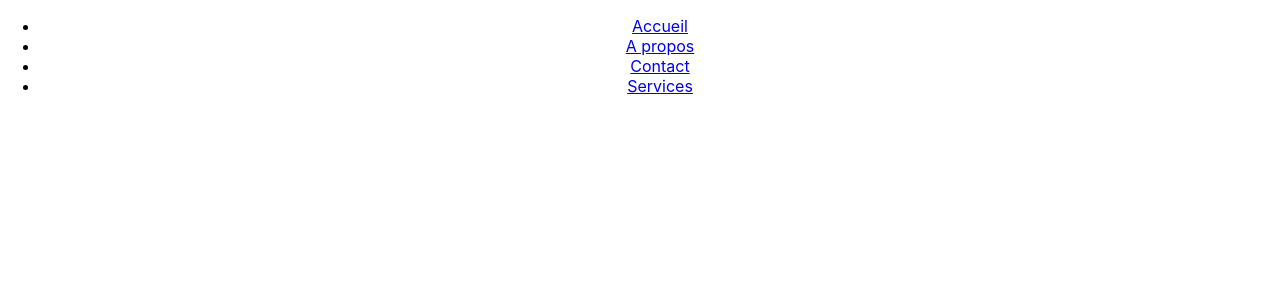
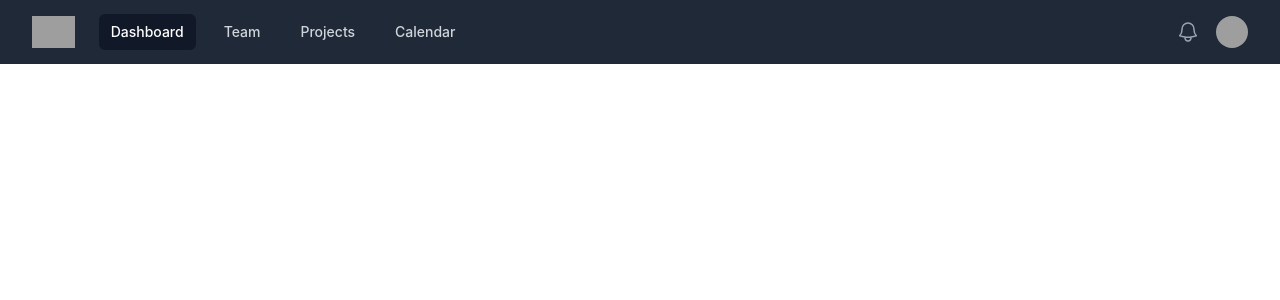
Before and after one commit to Freanne/myReactProject, a React (Create React App) app: page / in a window 1280 px wide. Shown: the top 300 px of the page. Built offline with nearby package versions, Linux system fonts and the light colour scheme; grey boxes are pictures that could not be loaded.

Commit message:
Update nav

```diff
--- a/package.json
+++ b/package.json
@@ -34,5 +34,8 @@
       "last 1 firefox version",
       "last 1 safari version"
     ]
+  },
+  "devDependencies": {
+    "tailwindcss": "^3.4.1"
   }
 }
--- a/src/components/Nav.js
+++ b/src/components/Nav.js
@@ -1,15 +1,159 @@
 import React from "react";
 
+
+import { Fragment } from 'react'
+import { Disclosure, Menu, Transition } from '@headlessui/react'
+import { Bars3Icon, BellIcon, XMarkIcon } from '@heroicons/react/24/outline'
+
+const navigation = [
+  { name: 'Dashboard', href: '#', current: true },
+  { name: 'Team', href: '#', current: false },
+  { name: 'Projects', href: '#', current: false },
+  { name: 'Calendar', href: '#', current: false },
+]
+
+function classNames(...classes) {
+  return classes.filter(Boolean).join(' ')
+}
 function Nav() {
-    return(
-        <nav>
-            <ul>
-                <li><a href="#accueil">Accueil</a></li>
-                <li><a href="#apropos">A propos</a></li>
-                <li><a href="#contact">Contact</a></li>
-                <li><a href="#services">Services</a></li>
-            </ul>
-        </nav>
-    );
+  return (
+    <Disclosure as="nav" className="bg-gray-800">
+      {({ open }) => (
+        <>
+          <div className="mx-auto max-w-7xl px-2 sm:px-6 lg:px-8">
+            <div className="relative flex h-16 items-center justify-between">
+              <div className="absolute inset-y-0 left-0 flex items-center sm:hidden">
+                {/* Mobile menu button*/}
+                <Disclosure.Button className="relative inline-flex items-center justify-center rounded-md p-2 text-gray-400 hover:bg-gray-700 hover:text-white focus:outline-none focus:ring-2 focus:ring-inset focus:ring-white">
+                  <span className="absolute -inset-0.5" />
+                  <span className="sr-only">Open main menu</span>
+                  {open ? (
+                    <XMarkIcon className="block h-6 w-6" aria-hidden="true" />
+                  ) : (
+                    <Bars3Icon className="block h-6 w-6" aria-hidden="true" />
+                  )}
+                </Disclosure.Button>
+              </div>
+              <div className="flex flex-1 items-center justify-center sm:items-stretch sm:justify-start">
+                <div className="flex flex-shrink-0 items-center">
+                  <img
+                    className="h-8 w-auto"
+                    src="https://tailwindui.com/img/logos/mark.svg?color=indigo&shade=500"
+                    alt="Your Company"
+                  />
+                </div>
+                <div className="hidden sm:ml-6 sm:block">
+                  <div className="flex space-x-4">
+                    {navigation.map((item) => (
+                      <a
+                        key={item.name}
+                        href={item.href}
+                        className={classNames(
+                          item.current ? 'bg-gray-900 text-white' : 'text-gray-300 hover:bg-gray-700 hover:text-white',
+                          'rounded-md px-3 py-2 text-sm font-medium'
+                        )}
+                        aria-current={item.current ? 'page' : undefined}
+                      >
+                        {item.name}
+                      </a>
+                    ))}
+                  </div>
+                </div>
+              </div>
+              <div className="absolute inset-y-0 right-0 flex items-center pr-2 sm:static sm:inset-auto sm:ml-6 sm:pr-0">
+                <button
+                  type="button"
+                  className="relative rounded-full bg-gray-800 p-1 text-gray-400 hover:text-white focus:outline-none focus:ring-2 focus:ring-white focus:ring-offset-2 focus:ring-offset-gray-800"
+                >
+                  <span className="absolute -inset-1.5" />
+                  <span className="sr-only">View notifications</span>
+                  <BellIcon className="h-6 w-6" aria-hidden="true" />
+                </button>
+
+                {/* Profile dropdown */}
+                <Menu as="div" className="relative ml-3">
+                  <div>
+                    <Menu.Button className="relative flex rounded-full bg-gray-800 text-sm focus:outline-none focus:ring-2 focus:ring-white focus:ring-offset-2 focus:ring-offset-gray-800">
+                      <span className="absolute -inset-1.5" />
+                      <span className="sr-only">Open user menu</span>
+                      <img
+                        className="h-8 w-8 rounded-full"
+                        src="https://images.unsplash.com/photo-1472099645785-5658abf4ff4e?ixlib=rb-1.2.1&ixid=eyJhcHBfaWQiOjEyMDd9&auto=format&fit=facearea&facepad=2&w=256&h=256&q=80"
+                        alt=""
+                      />
+                    </Menu.Button>
+                  </div>
+                  <Transition
+                    as={Fragment}
+                    enter="transition ease-out duration-100"
+                    enterFrom="transform opacity-0 scale-95"
+                    enterTo="transform opacity-100 scale-100"
+                    leave="transition ease-in duration-75"
+                    leaveFrom="transform opacity-100 scale-100"
+                    leaveTo="transform opacity-0 scale-95"
+                  >
+                    <Menu.Items className="absolute right-0 z-10 mt-2 w-48 origin-top-right rounded-md bg-white py-1 shadow-lg ring-1 ring-black ring-opacity-5 focus:outline-none">
+                      <Menu.Item>
+                        {({ active }) => (
+                          <a
+                            href="#"
+                            className={classNames(active ? 'bg-gray-100' : '', 'block px-4 py-2 text-sm text-gray-700')}
+                          >
+                            Your Profile
+                          </a>
+                        )}
+                      </Menu.Item>
+                      <Menu.Item>
+                        {({ active }) => (
+                          <a
+                            href="#"
+                            className={classNames(active ? 'bg-gray-100' : '', 'block px-4 py-2 text-sm text-gray-700')}
+                          >
+                            Settings
+                          </a>
+                        )}
+                      </Menu.Item>
+                      <Menu.Item>
+                        {({ active }) => (
+                          <a
+                            href="#"
+                            className={classNames(active ? 'bg-gray-100' : '', 'block px-4 py-2 text-sm text-gray-700')}
+                          >
+                            Sign out
+                          </a>
+                        )}
+                      </Menu.Item>
+                    </Menu.Items>
+                  </Transition>
+                </Menu>
+              </div>
+            </div>
+          </div>
+
+          <Disclosure.Panel className="sm:hidden">
+            <div className="space-y-1 px-2 pb-3 pt-2">
+              {navigation.map((item) => (
+                <Disclosure.Button
+                  key={item.name}
+                  as="a"
+                  href={item.href}
+                  className={classNames(
+                    item.current ? 'bg-gray-900 text-white' : 'text-gray-300 hover:bg-gray-700 hover:text-white',
+                    'block rounded-md px-3 py-2 text-base font-medium'
+                  )}
+                  aria-current={item.current ? 'page' : undefined}
+                >
+                  {item.name}
+                </Disclosure.Button>
+              ))}
+            </div>
+          </Disclosure.Panel>
+        </>
+      )}
+    </Disclosure>
+  )
 }
+
+
+
 export default Nav;
--- a/src/index.css
+++ b/src/index.css
@@ -1,3 +1,7 @@
+@tailwind base;
+@tailwind components;
+@tailwind utilities;
+
 body {
   margin: 0;
   font-family: -apple-system, BlinkMacSystemFont, 'Segoe UI', 'Roboto', 'Oxygen',
--- /dev/null
+++ b/tailwind.config.js
@@ -0,0 +1,10 @@
+/** @type {import('tailwindcss').Config} */
+module.exports = {
+  content: [
+    "./src/**/*.{js,jsx,ts,tsx}",
+  ],
+  theme: {
+    extend: {},
+  },
+  plugins: [],
+}
```
Also changed, not shown: 1 other file (tests, documents, lock files or other folders).
